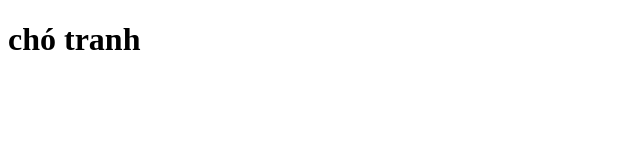
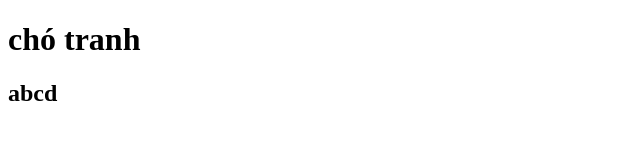
Before and after one commit to LuminaryLuna06/FitnessWebsite, a plain HTML site: page index.html in a window 1280 px wide. Shown: the full height of the page, 0-640 px from the left. Drawn offline with Linux system fonts and the light colour scheme.

Commit message:
Update index.html

```diff
--- a/index.html
+++ b/index.html
@@ -7,5 +7,6 @@
   </head>
   <body>
     <h1>chó tranh</h1>
+    <h2>abcd</h2>
   </body>
 </html>
```
